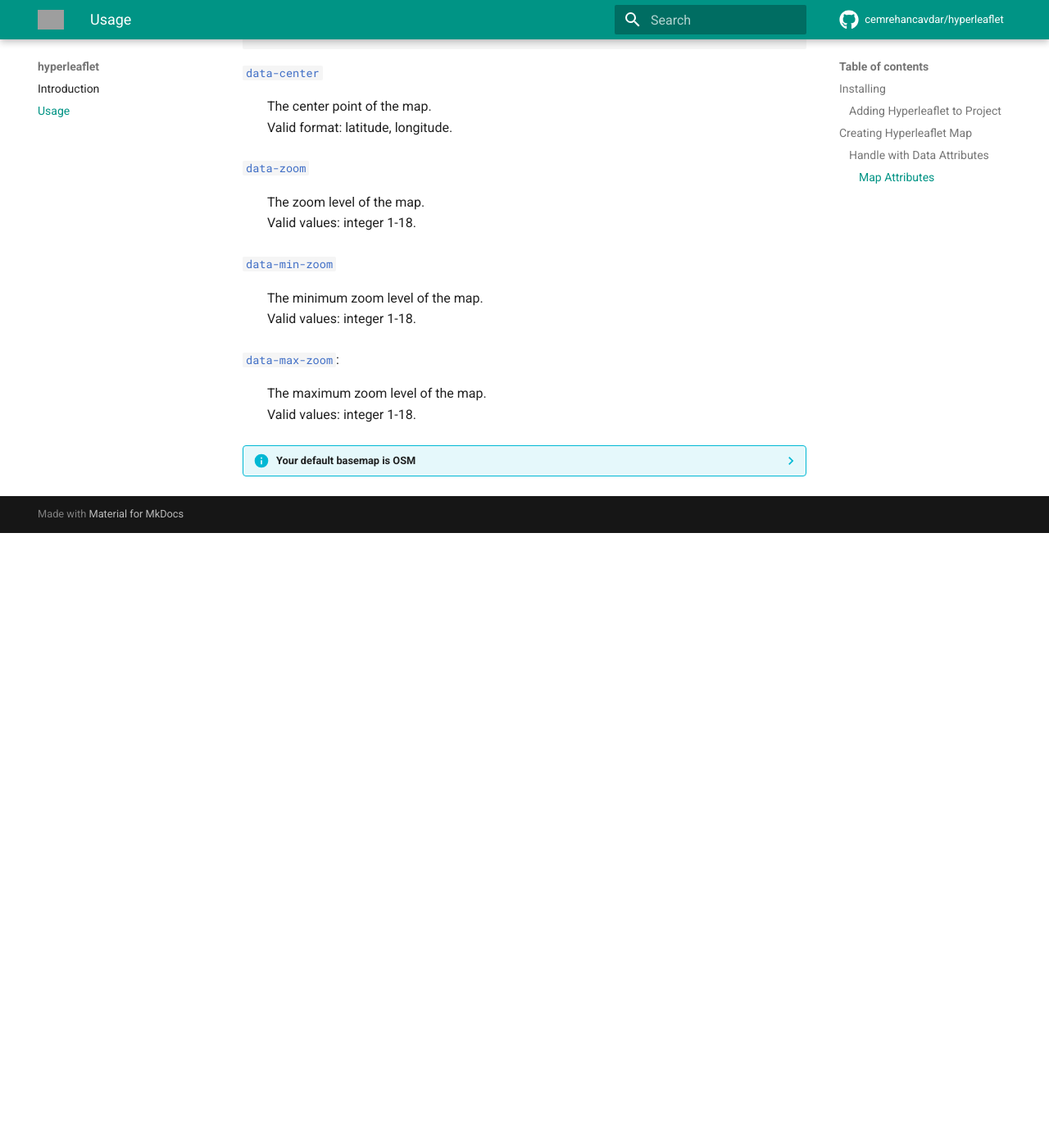
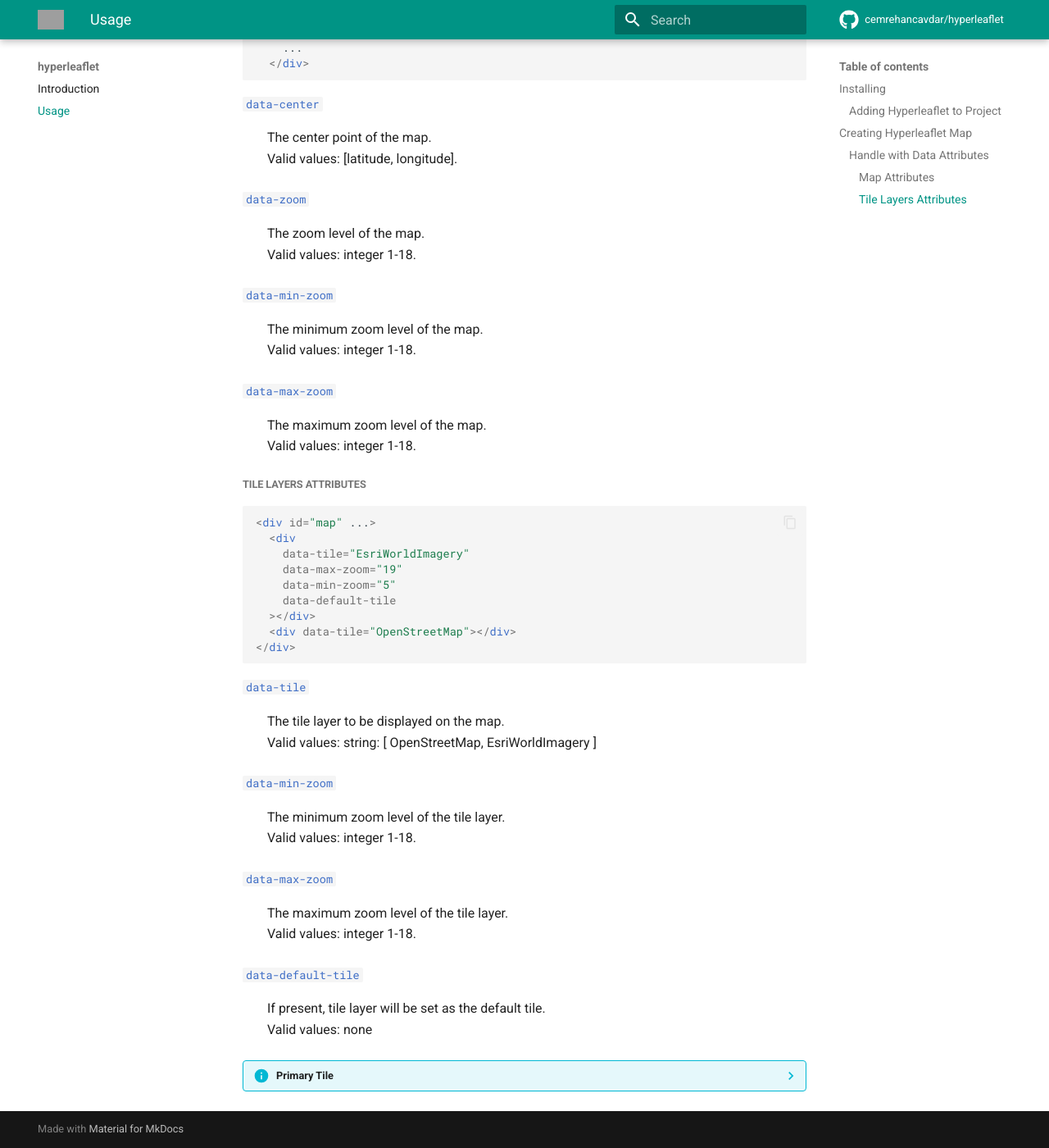
Before and after one commit to cemrehancavdar/hyperleaflet, an MkDocs documentation site: the page built from docs/usage.md, in a window 1280 px wide and 1400 px high, scrolled down 1188 px. Shown: the whole window at 82% size. Built offline with MkDocs 1.6.1 and Material for MkDocs 9.7.7, drawn with Linux system fonts in a browser that asks for light colours; comment, search, counter and statistics services are not loaded; before the commit the page ends 1838 px from its top, so only the background shows below that; grey boxes are pictures that could not be loaded.

Commit message:
feat: tile layers attributes added

````diff
--- a/docs/usage.md
+++ b/docs/usage.md
@@ -39,38 +39,67 @@ Hyperleaflet leverages Leaflet's functionality by reading predefined data-\* att
 
 ##### Map Attributes
 
-
 ```html
-<div id="map"
-  data-center="38.5, 37.0"
-  data-zoom="5"
-  data-min-zoom="4"
-  data-max-zoom="11">
-  ...
-</div>
+  <div
+    id="map"
+    data-center="38.5, 37.0"
+    data-zoom="5"
+    data-min-zoom="4"
+    data-max-zoom="11"
+  >
+    ...
+  </div>
 ```
 
 `#!css data-center`
 
 : The center point of the map.<br>
- Valid format: latitude, longitude. <br>
-<!-- `#!js data-center="38.5, 37.0"` -->
+Valid values: [latitude, longitude]. <br>
 
 `#!css data-zoom`
 : The zoom level of the map.<br>
 Valid values: integer 1-18. <br>
-<!-- `#!js data-zoom="5"` -->
 
 `#!css data-min-zoom`
 : The minimum zoom level of the map. <br>
 Valid values: integer 1-18.<br>
-<!-- `#!js data-min-zoom="4"` -->
 
-`#!css data-max-zoom`:
+`#!css data-max-zoom`
 : The maximum zoom level of the map. <br>
 Valid values: integer 1-18.<br>
-<!-- `#!js data-max-zoom="11"` -->
 
-??? info "Your default basemap is OSM"
+##### Tile Layers Attributes
 
-    [Open Street Map (OSM)](https://www.openstreetmap.org/){:target="_blank"} as the primary tile layer by default. However, users have the option to specify other tile layers that are further described below.
+```html
+<div id="map" ...>
+  <div
+    data-tile="EsriWorldImagery"
+    data-max-zoom="19"
+    data-min-zoom="5"
+    data-default-tile
+  ></div>
+  <div data-tile="OpenStreetMap"></div>
+</div>
+```
+
+`#!css data-tile`
+: The tile layer to be displayed on the map.<br>
+Valid values: string: [ OpenStreetMap, EsriWorldImagery ]
+
+`#!css data-min-zoom`
+: The minimum zoom level of the tile layer. <br>
+Valid values: integer 1-18.<br>
+
+`#!css data-max-zoom`
+: The maximum zoom level of the tile layer. <br>
+Valid values: integer 1-18.<br>
+
+`#!css data-default-tile`
+: If present, tile layer will be set as the default tile. <br>
+Valid values: none <br>
+
+??? info "Primary Tile"
+
+    When no tile layer is specified, the primary tile layer for a map is [Open Street Map (OSM)](https://www.openstreetmap.org/){:target="\_blank"} by default.
+    However, if one or more layers are specified, the first one listed will be the primary tile layer unless data-default-tile is specified for a different layer.
+    In that case, the layer specified with data-default-tile will be set as the default tile layer.
````
